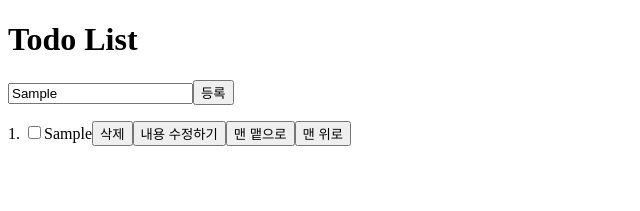
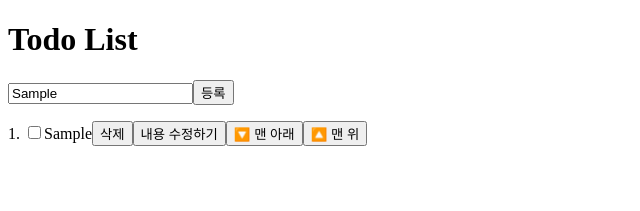
Before and after one commit to 2025-SMHRD-SW-FullStack/TodoApp_4leafClover, a React (Vite) app in the folder todo-app/: page / in a window 1280 px wide. Both pictures are taken after typing "Sample" into the empty fields and a click on the input "등록". Shown: the top 211 px of the page, without its empty margins (0-640 px from the left). Built offline with nearby package versions, Linux system fonts and the light colour scheme.

Commit message:
MoveCommit

```diff
--- a/todo-app/src/components/Todo.jsx
+++ b/todo-app/src/components/Todo.jsx
@@ -1,12 +1,14 @@
 import React, { useRef, useState } from 'react'
+import BottomMove from './BottomMove';
+import TopMove from './TopMove';
 
 const Todo = () => {
 
     //Todo
     //- 사용자가 등록한 업무를 보관할 배열 생성(state)
-    const [todos, setTodos]=useState([]);
+    const [todos, setTodos] = useState([]);
     const inputRef = useRef("");
-    const addTodo =(event) =>{
+    const addTodo = (event) => {
         event.preventDefault();
         let todo = inputRef.current.value;
         // todos.push(todo);
@@ -21,13 +23,18 @@ const Todo = () => {
             <h1>Todo List</h1>
             <div>
                 <form action="">
-                    <input type="text" name="" id="" ref={inputRef}/>
-                    <input type="submit" name="" id="" value="등록" onClick={addTodo}/>
+                    <input type="text" name="" id="" ref={inputRef} />
+                    <input type="submit" name="" id="" value="등록" onClick={addTodo} />
                 </form>
             </div>
             <div>
-                {todos.map((item,index)=>(
-                    <p key={index}>  {index+1}. <input type='checkbox'/>{item}<button>삭제</button><button>내용 수정하기</button><button>맨 맽으로</button><button>맨 위로</button></p>
+                {todos.map((item, index) => (
+                    <p key={index}>  {index + 1}. <input type='checkbox' />{item}
+                        <button>삭제</button>
+                        <button>내용 수정하기</button>
+                        <BottomMove index={index} todos={todos} setTodos={setTodos} />
+                        <TopMove index={index} todos={todos} setTodos={setTodos} />
+                    </p>
                 ))}
             </div>
         </div>
```
